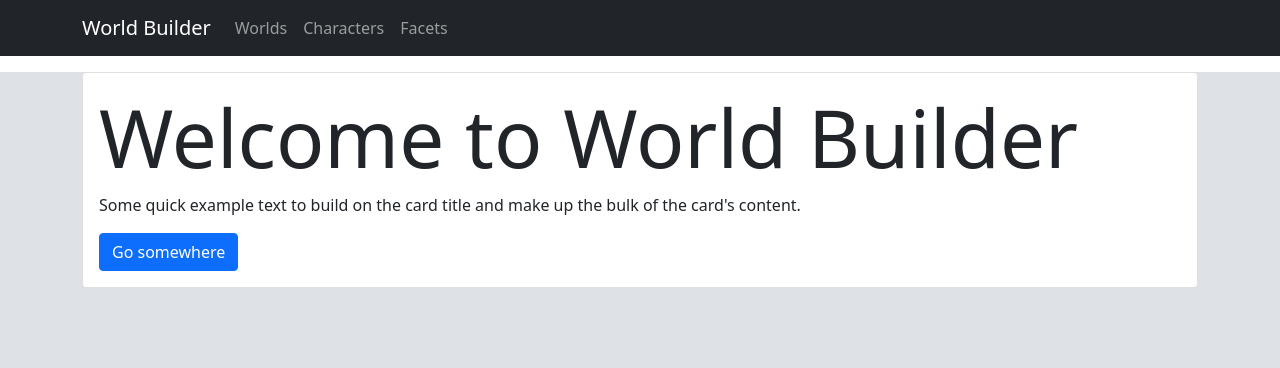
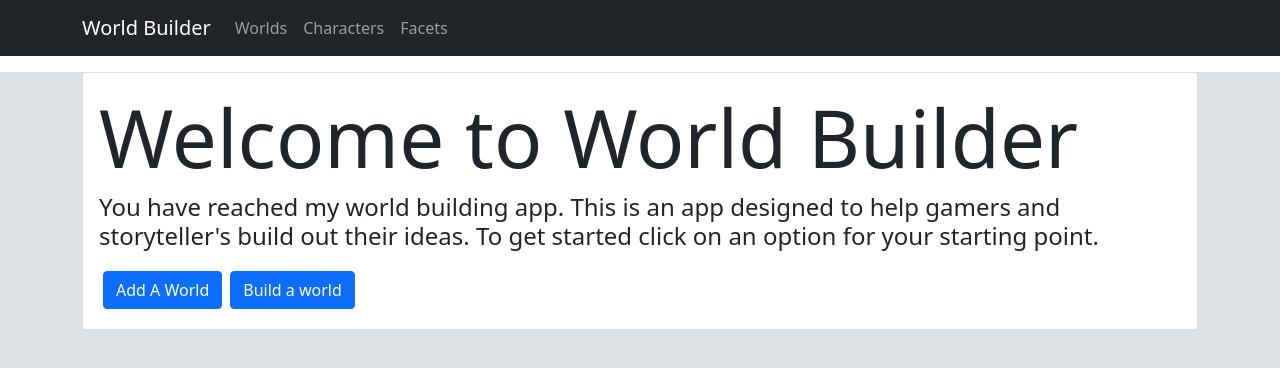
Before and after one commit to joekcowan/world-builder, a React (Create React App) app: page / in a window 1280 px wide. Shown: the top 368 px of the page. Built offline with nearby package versions, Linux system fonts and the light colour scheme.

Commit message:
Updated intro text and links

```diff
--- a/src/App.js
+++ b/src/App.js
@@ -9,7 +9,7 @@ function App() {
   return (
     <Router>
       <MainNavigation />
-      <main >
+      <main>
         <RouterComponent />
       </main>
     </Router >
--- a/src/pages/Home.js
+++ b/src/pages/Home.js
@@ -1,5 +1,6 @@
 import React from 'react';
 import {Card, Col, Row, Button} from 'react-bootstrap';
+import {Link} from 'react-router-dom';
 
 function Home() {
   return (
@@ -9,10 +10,10 @@ function Home() {
           <Card.Body>
             <Card.Title className='display-1'>Welcome to World Builder</Card.Title>
             <Card.Text>
-              Some quick example text to build on the card title and make up the bulk of
-              the card's content.
+              <h4>You have reached my world building app. This is an app designed to help gamers and storyteller's build out their ideas. To get started click on an option for your starting point.</h4>
             </Card.Text>
-            <Button variant="primary">Go somewhere</Button>
+            <Link to="/worlds"><Button variant="primary" className='m-1'>Add A World</Button></Link>
+            <Link to="/characters"><Button variant="primary" className='m-1'>Build a world</Button></Link>
           </Card.Body>
         </Card>
 
```
